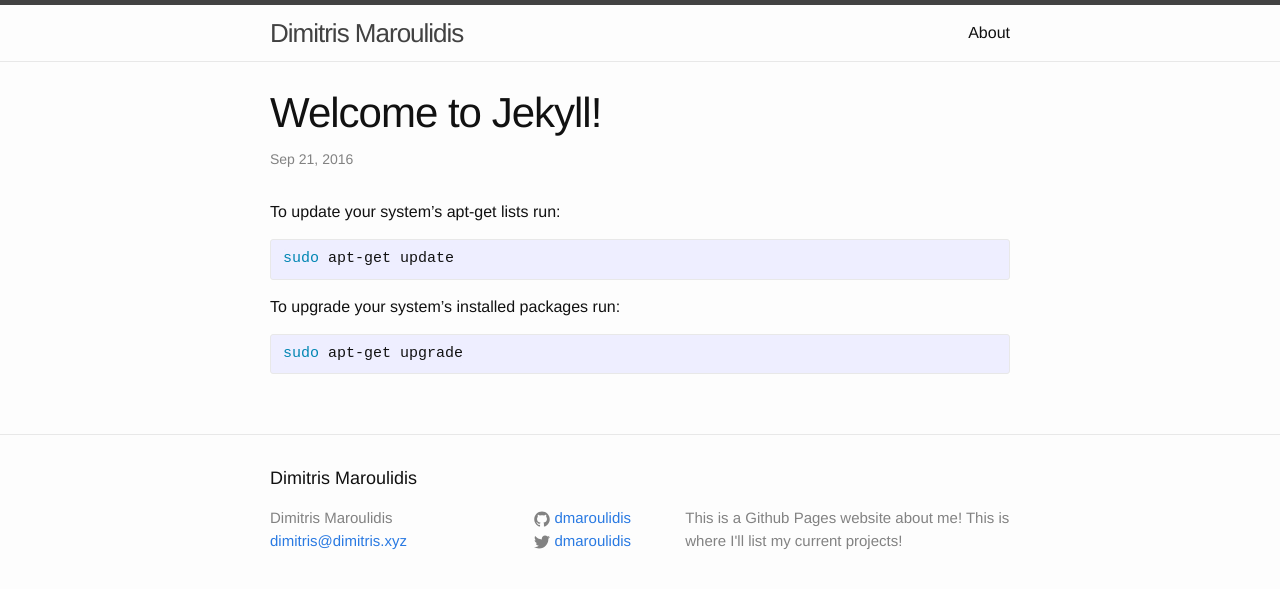
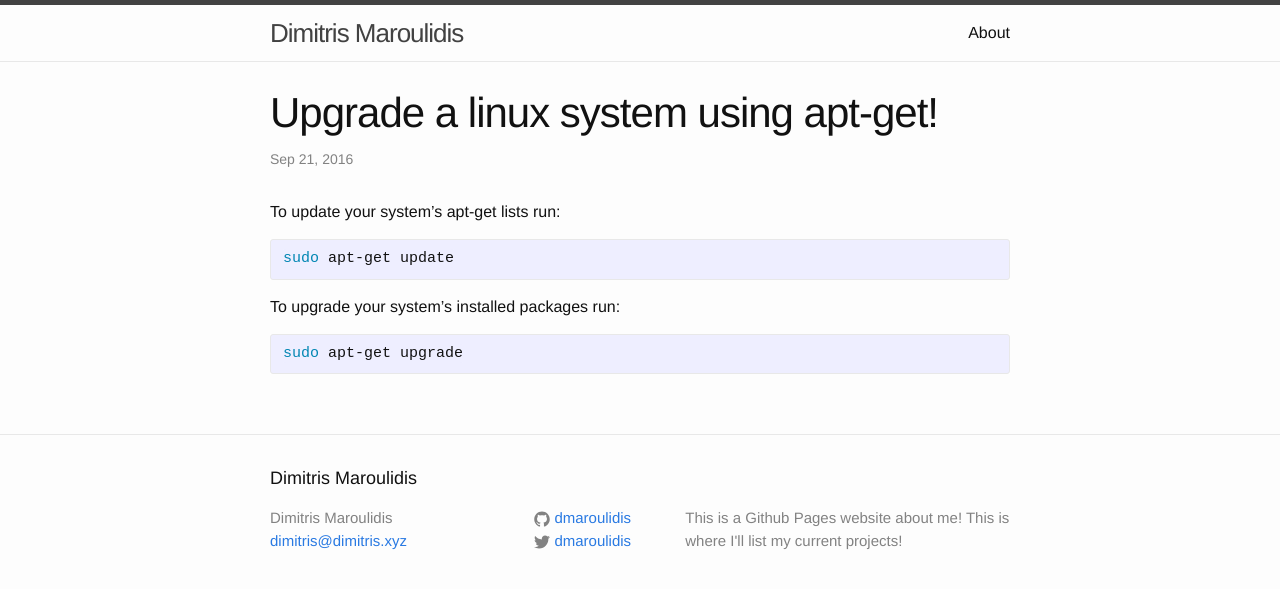
Before and after one commit to dmaroulidis/dmaroulidis.github.io, a Jekyll site: the page built from _posts/2016-09-21-apt-get-upgrade.markdown, in a window 1280 px wide. Shown: the top 589 px of the page. Built offline with Jekyll 4.4.1, drawn with Linux system fonts in a browser that asks for light colours.

Commit message:
Fix title mistake.

```diff
--- a/_posts/2016-09-21-apt-get-upgrade.markdown
+++ b/_posts/2016-09-21-apt-get-upgrade.markdown
@@ -1,6 +1,6 @@
 ---
 layout: post
-title:  "Welcome to Jekyll!"
+title:  "Upgrade a linux system using apt-get!"
 date:   2016-09-21 16:33:00 +0200
 categories: linux bash
 ---
```
